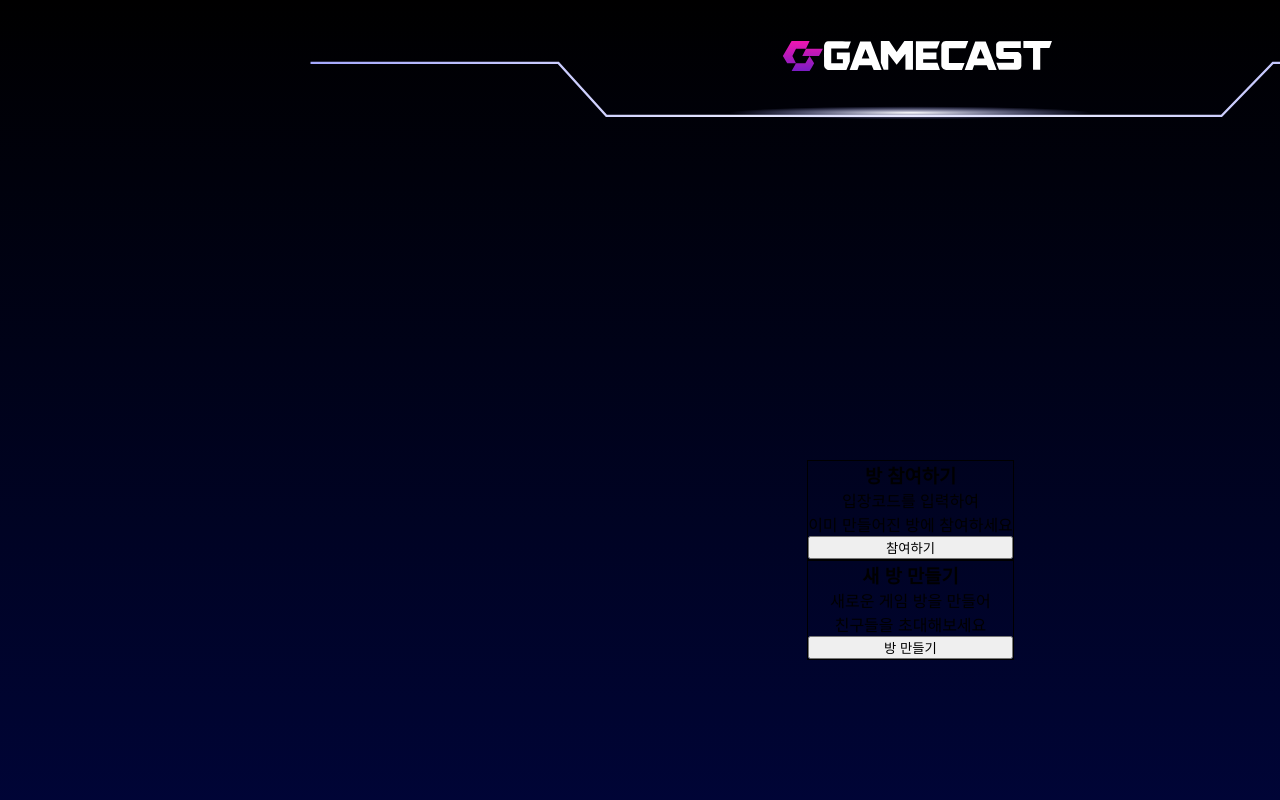
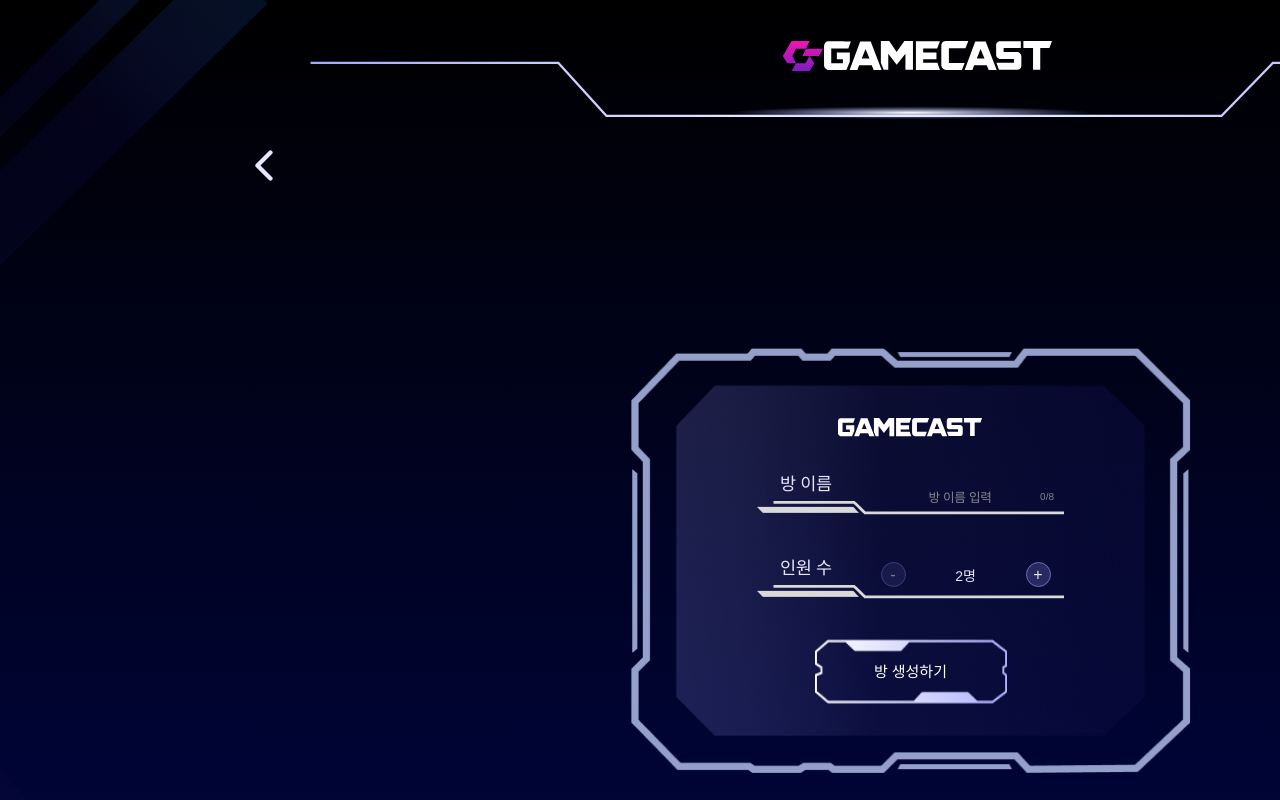
Before and after one commit to UMC-GameCast/gamecast-web-service, a React (Vite) app in the folder client/: page /create in a window 1280 px wide. Built offline with nearby package versions, Linux system fonts and the light colour scheme.

Commit message:
router 추가

```diff
--- a/client/package.json
+++ b/client/package.json
@@ -14,7 +14,8 @@
   },
   "dependencies": {
     "react": "^19.1.0",
-    "react-dom": "^19.1.0"
+    "react-dom": "^19.1.0",
+    "react-router-dom": "^7.6.3"
   },
   "devDependencies": {
     "@eslint/js": "^9.29.0",
--- a/client/src/App.tsx
+++ b/client/src/App.tsx
@@ -1,40 +1,22 @@
-import React, { useState } from 'react'
+import React from 'react'
+import { BrowserRouter, Routes, Route } from 'react-router-dom'
 import { MainPage } from './pages/gamecast/main/MainPage'
 import { ParticipatePage } from './pages/gamecast/participate/ParticipatePage'
 import { CreatePage } from './pages/gamecast/create/CreatePage'
 import { RoomPage } from './pages/gamecast/room/RoomPage'
 import './App.css'
 
-type PageType = 'main' | 'participate' | 'create' | 'room'
-
 function App() {
-  const [currentPage, setCurrentPage] = useState<PageType>('main')
-
-  console.log("현재 페이지:", currentPage);
-
-  const handleNavigate = (page: PageType) => {
-    console.log("페이지 변경 요청:", page);
-    setCurrentPage(page);
-  };
-
-  const renderPage = () => {
-    switch (currentPage) {
-      case 'main':
-        return <MainPage setPage={handleNavigate} />
-      case 'participate':
-        return <ParticipatePage setPage={handleNavigate} />
-      case 'create':
-        return <CreatePage setPage={handleNavigate} />
-      case 'room':
-        return <RoomPage setPage={handleNavigate} />
-      default:
-        return <MainPage setPage={handleNavigate} />
-    }
-  }
-
   return (
     <div className="h-full w-full">
-      {renderPage()}
+      <BrowserRouter>
+        <Routes>
+          <Route path="/" element={<MainPage />} />
+          <Route path="/participate" element={<ParticipatePage />} />
+          <Route path="/create" element={<CreatePage />} />
+          <Route path="/room" element={<RoomPage />} />
+        </Routes>
+      </BrowserRouter>
     </div>
   )
 }
--- a/client/src/components/gamecast/main/NavigationCard.tsx
+++ b/client/src/components/gamecast/main/NavigationCard.tsx
@@ -1,14 +1,14 @@
-interface NavigationCardProps {
-  onNavigate?: (page: 'main' | 'participate' | 'create' | 'room') => void;
-}
+import { useNavigate } from 'react-router-dom';
 
-export const NavigationCard = ({ onNavigate }: NavigationCardProps) => {
+export const NavigationCard = () => {
+  const navigate = useNavigate();
+
   const handleParticipate = () => {
-    if (onNavigate) onNavigate('participate');
+    navigate('/participate');
   };
 
   const handleCreate = () => {
-    if (onNavigate) onNavigate('create');
+    navigate('/create');
   };
 
   return (
@@ -36,17 +36,15 @@
             참여하기
           </button>
         </div>
-
         {/* 방 만들기 카드 */}
         <div
           onClick={handleCreate}
           className="bg-white/10 backdrop-blur-lg rounded-xl p-8 text-center group hover:bg-white/15 transition-all duration-300 cursor-pointer border border-white/20 hover:border-white/40"
         >
-          <div className="mb-5">
+          <div className="mb-6">
             <h3 className="text-2xl font-bold text-white mb-2">새 방 만들기</h3>
             <p className="text-gray-300">
-              새로운 게임 방을 만들어<br />
-              친구들을 초대해보세요
+              새로운 게임 방을 생성하세요
             </p>
           </div>
           <button
@@ -62,4 +60,4 @@
       </div>
     </div>
   );
-};
+}
--- a/client/src/pages/gamecast/create/CreatePage.tsx
+++ b/client/src/pages/gamecast/create/CreatePage.tsx
@@ -3,6 +3,7 @@
 import { Footer } from "../../../components/gamecast/common/Footer";
 import { CreateRoomCard } from "../../../components/gamecast/create/CreateRoomCard";
 import { BackButton1 } from "../../../components/gamecast/common/BackButton1";
+import { useNavigate } from 'react-router-dom';
 
 /**
  * CreatePage Props 인터페이스
@@ -19,11 +20,12 @@
  * @param setPage - 페이지 전환을 위한 함수
  * @returns 방 생성 페이지 JSX 엘리먼트
  */
-export const CreatePage = ({ setPage }: Props) => {
+export const CreatePage = () => {
+  const navigate = useNavigate();
 
   // 방 생성 성공 핸들러
   const handleCreateSuccess = () => {
-    setPage("room");
+    navigate('/room');
   };
 
   return (
@@ -47,7 +49,7 @@
       <Navigation>
         {/* 뒤로가기 버튼 - 메인 페이지로 이동 */}
         <BackButton1
-          onClick={() => setPage("main")}
+          onClick={() => navigate('/')}
           className="absolute left-[14%] top-[150px] z-20"
         />
       </Navigation>
--- a/client/src/pages/gamecast/main/MainPage.tsx
+++ b/client/src/pages/gamecast/main/MainPage.tsx
@@ -1,17 +1,15 @@
 import { Navigation } from "../../../components/gamecast/common/Navigation";
 import { Footer } from "../../../components/gamecast/common/Footer";
 import { NavigationCard } from "../../../components/gamecast/main/NavigationCard";
+import { useNavigate } from "react-router-dom";
 
-interface Props {
-  setPage: (page: "main" | "participate" | "create" | "room") => void;
-}
-
-export const MainPage = ({ setPage }: Props) => {
+export const MainPage = () => {
+  const navigate = useNavigate();
   return (
     <div className="h-full flex flex-col justify-between bg-[linear-gradient(180deg,rgba(0,0,0,1)_0%,rgba(0,6,72,1)_100%)]" style={{ minWidth: '1821px', minHeight: '1064px' }}>
       <Navigation />
       <main className="flex-1 flex items-center justify-center">
-        <NavigationCard onNavigate={setPage} />
+        <NavigationCard />
       </main>
       <Footer />
     </div>
--- a/client/src/pages/gamecast/participate/ParticipatePage.tsx
+++ b/client/src/pages/gamecast/participate/ParticipatePage.tsx
@@ -2,6 +2,7 @@
 import { Footer } from "../../../components/gamecast/common/Footer";
 import { ParticipationCodeCard } from "../../../components/gamecast/participate/ParticipationCodeCard";
 import { BackButton1 } from "../../../components/gamecast/common/BackButton1";
+import { useNavigate } from 'react-router-dom';
 
 /**
  * ParticipatePage Props 인터페이스
@@ -18,11 +19,12 @@
  * @param setPage - 페이지 전환을 위한 함수
  * @returns 참가 페이지 JSX 엘리먼트
  */
-export const ParticipatePage = ({ setPage }: Props) => {
+export const ParticipatePage = () => {
+  const navigate = useNavigate();
 
   // 방 참여 성공 핸들러
   const handleJoinSuccess = () => {
-    setPage("room");
+    navigate('/room');
   };
 
   return (
@@ -46,7 +48,7 @@
       <Navigation>
         {/* 뒤로가기 버튼 - 메인 페이지로 이동 */}
         <BackButton1
-          onClick={() => setPage("main")}
+          onClick={() => navigate('/')}
           className="absolute left-[14%] top-[150px] z-20"
         />
       </Navigation>
--- a/client/src/pages/gamecast/room/RoomPage.tsx
+++ b/client/src/pages/gamecast/room/RoomPage.tsx
@@ -12,6 +12,7 @@
 import { MyCharacterContainer } from "../../../components/gamecast/room/MyCharacterContainer";
 import { NicknameContainer } from "../../../components/gamecast/room/NicknameContainer";
 import SettingIcon from "../../../assets/gamecast/Room/setting.svg?react";
+import { useNavigate } from 'react-router-dom';
 
 /**
  * RoomPage Props 인터페이스
@@ -24,7 +25,8 @@
  * 방 정보 표시 페이지 컴포넌트
  * 입장코드, 방이름, 참여자 목록을 표시합니다
  */
-export const RoomPage = ({ setPage }: Props) => {
+export const RoomPage = () => {
+  const navigate = useNavigate();
   const [currentRoom, setCurrentRoom] = useState<RecodeRoom | null>(null);
   const [currentPlayer, setCurrentPlayer] = useState<Player | null>(null);
 
@@ -46,7 +48,7 @@
 
     if (!room || !player) {
       // 방 정보가 없으면 메인 페이지로 이동
-      setPage("main");
+      navigate('/');
       return;
     }
 
@@ -62,11 +64,11 @@
     }, 2000);
 
     return () => clearInterval(interval);
-  }, [setPage]);
+  }, [navigate]);
 
   const handleLeaveRoom = () => {
     leaveRoom();
-    setPage("main");
+    navigate('/');
   };
 
   if (!currentRoom || !currentPlayer) {
```
Also changed, not shown: 1 other file (tests, documents, lock files or other folders).
